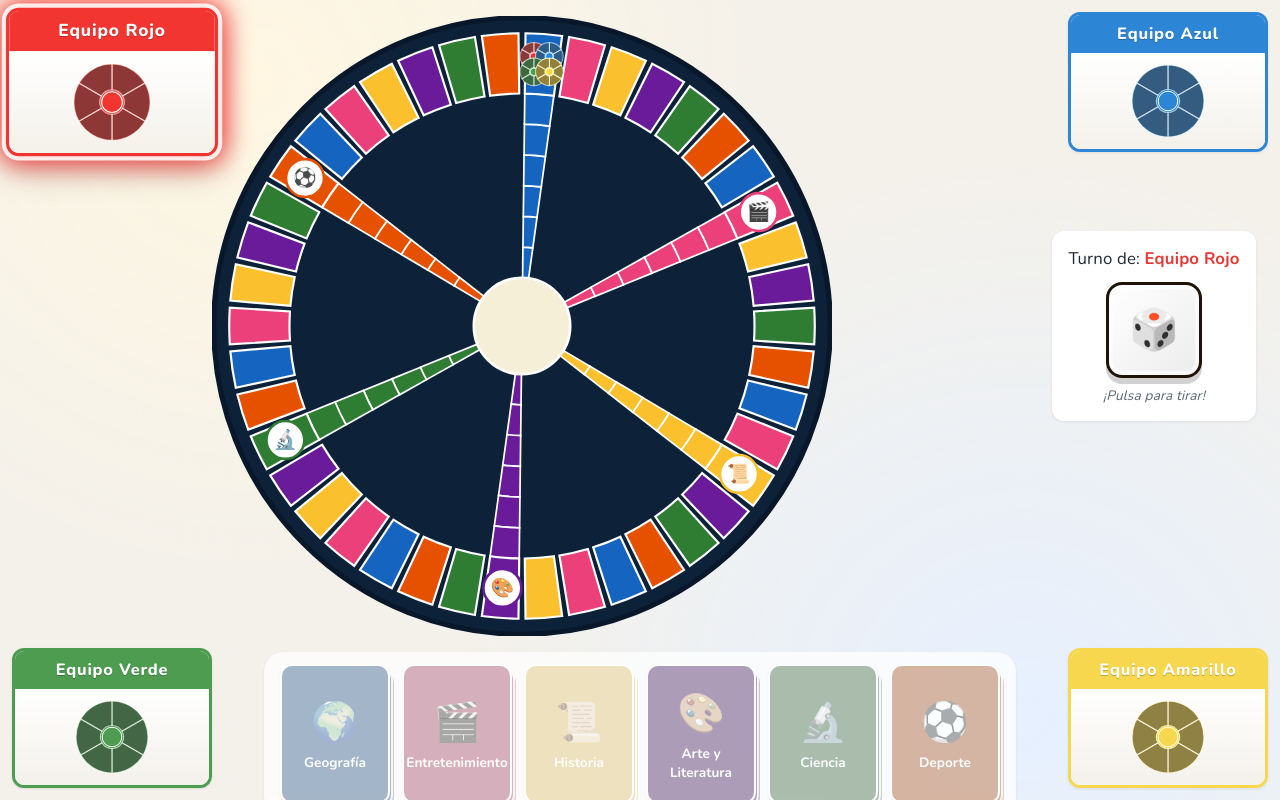
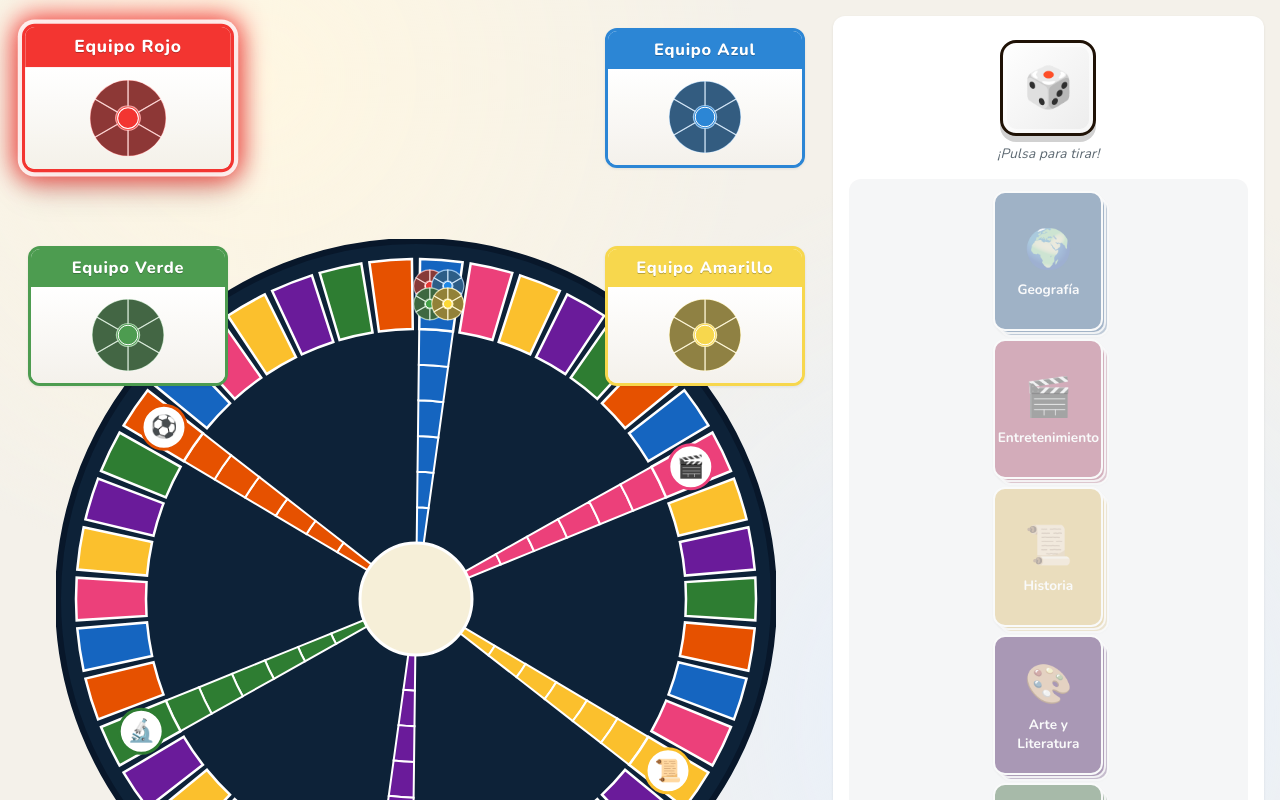
Before and after one commit to ngarderiu/Trivial, a React (Vite) app: page / in a window 1280 px wide. Both pictures are taken after a click on the button "Empezar partida". Shown: the top 800 px of the page. Built offline with nearby package versions, Linux system fonts and the light colour scheme.

Commit message:
fix: layout reorganizado tablero izquierda cartas derecha

```diff
--- a/src/components/screens/GameScreen.jsx
+++ b/src/components/screens/GameScreen.jsx
@@ -15,11 +15,15 @@ import {
 } from '../../utils/index.js';
 
 // Pantalla principal del juego.
+// Layout:
+//   - izquierda: tablero (65%)
+//   - derecha:   dado arriba, cartas verticales en medio, info turno abajo
+//
 // Subfases internas:
 //   - 'awaiting-dice'    : esperando que el jugador tire el dado
 //   - 'awaiting-cell'    : se ha tirado, hay que elegir casilla
 //   - 'awaiting-category': el jugador está en el centro y elige categoría
-//   - 'awaiting-question': hay una pregunta activa (carta volando)
+//   - 'awaiting-question': hay una pregunta activa
 export default function GameScreen({ game }) {
   const {
     players,
@@ -44,7 +48,6 @@ export default function GameScreen({ game }) {
 
   const [step, setStep] = useState(isAtCenter ? 'awaiting-category' : 'awaiting-dice');
 
-  // Sincroniza al cambiar de jugador
   const ensureStepForCurrent = () => {
     if (isAtCenter && step !== 'awaiting-category' && step !== 'awaiting-question') {
       setStep('awaiting-category');
@@ -120,7 +123,6 @@ export default function GameScreen({ game }) {
   const modeDef = GAME_MODES[mode.toUpperCase()] ?? GAME_MODES.CLASSIC;
   const slots = modeDef.quesitosToWin;
 
-  // Ficha del jugador en el tablero: una mini rueda con sus quesitos
   const renderToken = (player) => (
     <QuesitoWheel
       size={32}
@@ -133,14 +135,13 @@ export default function GameScreen({ game }) {
 
   return (
     <main className="game">
+      <section className="game__board">
         <GameHUD
           players={players}
           currentPlayerId={currentPlayer?.id}
           quesitos={quesitos}
           mode={mode}
         />
-
-      <div className="game__top">
         <Board
           players={players}
           playerPositions={positions}
@@ -148,27 +149,18 @@ export default function GameScreen({ game }) {
           onCellClick={handleCellClick}
           renderToken={renderToken}
         />
+      </section>
 
-        <div className="game__controls">
-          <div className="game__turn">
-            <span>Turno de:</span>{' '}
-            <strong style={{ color: currentPlayer?.color }}>{currentPlayer?.name}</strong>
-          </div>
+      <aside className="game__panel">
+        <div className="game__panel-block game__panel-block--dice">
           <Dice
             onRoll={handleRoll}
             value={lastDice}
             disabled={step !== 'awaiting-dice'}
           />
-          {step === 'awaiting-cell' && (
-            <p className="game__hint">Elige una casilla resaltada.</p>
-          )}
-          {step === 'awaiting-category' && (
-            <p className="game__hint">Estás en el centro: elige una categoría.</p>
-          )}
-        </div>
         </div>
 
-      <div className="game__bottom">
+        <div className="game__panel-block game__panel-block--cards">
           <CardStackArea
             clickableCategories={stacksClickable}
             onPickCategory={handleCategoryStack}
@@ -180,6 +172,23 @@ export default function GameScreen({ game }) {
             onWrong={handleWrong}
           />
         </div>
+
+        <div className="game__panel-block game__panel-block--turn">
+          <div className="game__turn">
+            <span>Turno de:</span>{' '}
+            <strong style={{ color: currentPlayer?.color }}>{currentPlayer?.name}</strong>
+          </div>
+          {step === 'awaiting-cell' && (
+            <p className="game__hint">Elige una casilla resaltada.</p>
+          )}
+          {step === 'awaiting-category' && (
+            <p className="game__hint">Estás en el centro: elige una categoría.</p>
+          )}
+          {step === 'awaiting-dice' && (
+            <p className="game__hint">¡Tira el dado!</p>
+          )}
+        </div>
+      </aside>
     </main>
   );
 }
--- a/src/styles/game.css
+++ b/src/styles/game.css
@@ -40,65 +40,76 @@
   font-size: 1rem;
 }
 
-/* Game screen */
+/* Game screen — tablero izquierda 65%, panel derecha */
 .game {
-  display: flex;
-  flex-direction: column;
+  display: grid;
+  grid-template-columns: 65fr 35fr;
   gap: var(--space-4);
   padding: var(--space-4);
   min-height: 100vh;
   position: relative;
 }
-.game__top {
+.game__board {
+  display: flex;
+  align-items: center;
+  justify-content: center;
+  position: relative;
+}
+.game__board .board {
+  width: 100%;
+  height: auto;
+  max-width: 720px;
+}
+
+.game__panel {
   display: grid;
-  grid-template-columns: minmax(0, 1fr) 220px;
+  grid-template-rows: auto 1fr auto;
   gap: var(--space-4);
-  align-items: center;
-  justify-items: center;
-  flex: 1;
+  padding: var(--space-4);
+  background: var(--color-card);
+  border-radius: var(--radius-md);
+  box-shadow: var(--shadow-sm);
 }
-.game__controls {
+.game__panel-block { display: flex; flex-direction: column; align-items: center; }
+.game__panel-block--dice { padding-top: var(--space-2); }
+.game__panel-block--cards {
+  width: 100%;
+  align-items: stretch;
+  justify-content: center;
+}
+.game__panel-block--turn {
+  border-top: 1px dashed var(--color-border);
+  padding-top: var(--space-3);
+  width: 100%;
+  text-align: center;
+}
+
+.game__turn { font-size: 1.05rem; }
+.game__hint { color: var(--color-muted); font-style: italic; margin: var(--space-2) 0 0; }
+
+/* Área de cartas: ahora vertical */
+.card-area {
   display: flex;
   flex-direction: column;
-  align-items: center;
-  gap: var(--space-3);
-  background: var(--color-card);
+  gap: var(--space-2);
+  padding: var(--space-3);
+  background: rgba(13, 34, 56, 0.04);
   border-radius: var(--radius-md);
-  padding: var(--space-4);
-  box-shadow: var(--shadow-sm);
-  min-width: 200px;
-}
-.game__bottom {
-  display: flex;
-  justify-content: center;
-  margin-top: auto;
-}
-.game__turn { font-size: 1.05rem; text-align: center; }
-.game__hint { color: var(--color-muted); font-style: italic; margin: 0; text-align: center; }
-
-/* Área de los 6 stacks de cartas */
-.card-area {
-  display: flex;
-  gap: var(--space-3);
-  padding: var(--space-3) var(--space-4);
-  background: rgba(255, 255, 255, 0.7);
-  border-radius: var(--radius-lg);
-  backdrop-filter: blur(4px);
-  box-shadow: var(--shadow-sm);
+  width: 100%;
 }
 .card-area__slot {
   position: relative;
   display: flex;
-  flex-direction: column;
   align-items: center;
+  justify-content: center;
 }
 
 /* Tablero SVG */
 .board { width: 100%; max-width: 620px; height: auto; }
 
-/* HUD esquinas */
+/* HUD: 2 jugadores arriba a la izquierda y 2 arriba a la derecha del tablero */
 .game-hud {
-  position: fixed;
+  position: absolute;
   inset: 0;
   pointer-events: none;
   z-index: 5;
@@ -110,10 +121,10 @@
   position: absolute;
   pointer-events: auto;
 }
-.player-marker.corner-top-left     { top: var(--space-3); left: var(--space-3); }
-.player-marker.corner-top-right    { top: var(--space-3); right: var(--space-3); }
-.player-marker.corner-bottom-left  { bottom: var(--space-3); left: var(--space-3); }
-.player-marker.corner-bottom-right { bottom: var(--space-3); right: var(--space-3); }
+.player-marker.corner-top-left     { top: var(--space-3);    left: var(--space-3); }
+.player-marker.corner-bottom-left  { top: 230px;             left: var(--space-3); }
+.player-marker.corner-top-right    { top: var(--space-3);    right: var(--space-3); }
+.player-marker.corner-bottom-right { top: 230px;             right: var(--space-3); }
 
 /* Victory */
 .victory {
```
Lines whose indentation alone changed are shown as unchanged.
